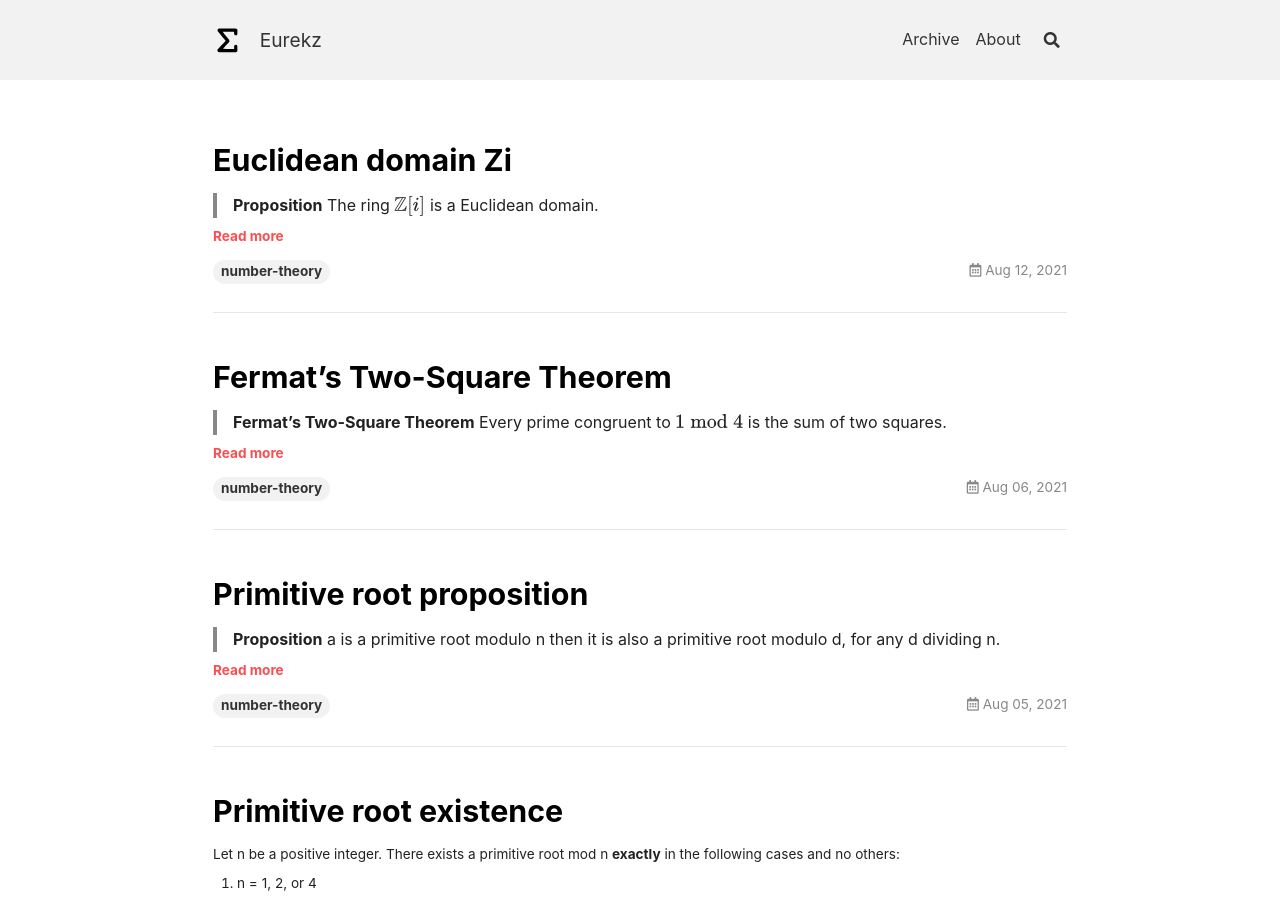
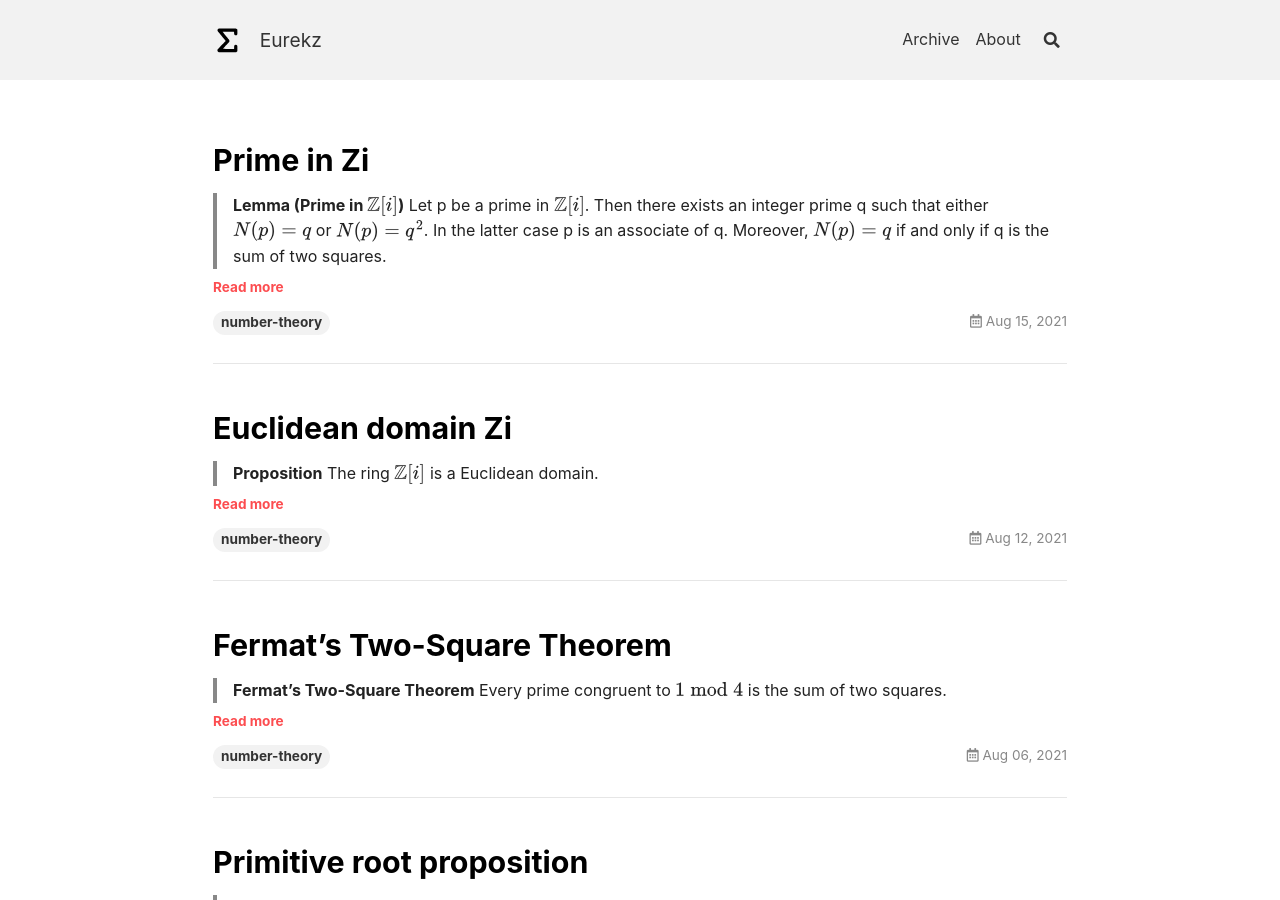
Before and after one commit to Yonderz/yonderz.github.io, a Jekyll site: the page built from index.html, in a window 1280 px wide and 900 px high. Built offline with Jekyll 4.4.1, drawn with Linux system fonts in a browser that asks for light colours; the list of posts is cut into pages by our own code; some of the changed text lies outside the part shown.

Commit message:
prime in zi

```diff
--- /dev/null
+++ b/_posts/2021-08-15-prime-in-zi.html
@@ -0,0 +1,60 @@
+---
+title: Prime in Zi
+mathjax: true
+tags: number-theory
+key: 2021-08-15-prime-in-zi
+---
+<blockquote class="statement">
+    <p><strong>Lemma (Prime in <span class="inline_math">\( {\mathbb Z [i] } \)</span>)</strong>
+        Let p be a prime in <span class="inline_math">\( {\mathbb Z [i] } \)</span>.<span class="intersentencespace"></span>
+        Then there exists an integer prime q such that either <span class="inline_math">\( N (p) = q \)</span> or <span
+            class="inline_math">\( N (p) = q^2 \)</span>.<span class="intersentencespace"></span> In the latter case p is an
+        associate of q.<span class="intersentencespace"></span> Moreover, <span class="inline_math">\( N (p) = q \)</span>
+        if and only if
+        q is the sum of two squares.<span class="intersentencespace"></span></p>
+</blockquote>
+<!--more-->
+<p><em>Proof. </em><span class="inline_math">\( N(p) \in \mathbb{Z}^* \implies p \overline {p} = N(p)=q_1q_2\cdots q_m \)</span>
+    where <span class="inline_math">\( q_i \)</span> are integer primes.</p>
+<p>Note <span class="inline_math">\( q_i \in {\mathbb Z [i] } \implies \exists q_s : p \mid q_s \implies \exists t
+        \in {\mathbb Z [i] } : pt=q_s \implies N(p) N(t)= N(q_s) \)</span></p>
+<p>
+    <span class="inline_math">\( \implies N(p) \mid q_s^2 \implies N(p)= q_s \, \lor \, q_s^2 \)</span>
+</p>
+<ul>
+    <li>
+        <p id="associate" data-tralics-id="uid2" data-number=""><strong>Claim 1</strong>
+
+            If <span class="inline_math">\( N (p) = q^2 \)</span>, then p is an associate of q.<span
+                class="intersentencespace"></span></p>
+
+        <p><span class="inline_math">\( N(p) N(t)= N(q)=q^2 \implies N(t)=1 \implies t \)</span> is a unit</p>
+        <p><span class="inline_math">\( \implies pu=q \implies \)</span> <span class="inline_math">\( p \)</span> is
+            an associate of <span class="inline_math">\( q \)</span></p>
+    </li>
+    <li>
+        <p id="uid4" data-tralics-id="uid4" data-number=""><strong>Claim 2</strong> <span class="inline_math">\( N
+                (p) = q \)</span> if and only if q is the sum of two squares.<span class="intersentencespace"></span>
+        </p>
+
+
+        <ul><label><span class="inline_math">\( \Rightarrow \)</span>:</label>
+            <li><span class="inline_math">\( N (p) = N(a+bi)=a^2+b^2=p \)</span>
+            </li><label><span class="inline_math">\( \Leftarrow \)</span>:</label>
+            <li>Assume <span class="inline_math">\( p \)</span> is a prime in <span class="inline_math">\( {\mathbb
+                    Z [i] } \)</span> and <span class="inline_math">\( N (p) = q^2 \)</span>.<span
+                    class="intersentencespace"></span> Based on <a href="#associate" class="hyperref">Claim 1</a>,
+                <span class="inline_math">\( q \)</span> is an associate of <span class="inline_math">\( p
+                    \)</span>.<span class="intersentencespace"></span> Thus, <span class="inline_math">\( q
+                    \)</span> is a prime in <span class="inline_math">\( {\mathbb Z [i] } \)</span>.
+                <p>Note <span class="inline_math">\( \exists a,b \in \mathbb Z : a^2+b^2=p \implies \exists r=a+bi
+                        \in {\mathbb Z [i] } : r\overline {r}=p \)</span><span class="break"></span>
+                    <span class="inline_math">\( \implies q \)</span> is not a prime in <span class="inline_math">\(
+                        {\mathbb Z [i] } \)</span>.<span class="intersentencespace"></span> Contradiction, <span
+                        class="inline_math">\( N(p) \)</span> must be <span class="inline_math">\( q \)</span>
+                </p>
+            </li>
+        </ul>
+    </li>
+</ul>
+{% include qed.html %}
```
Also changed, not shown: _posts/2021-07-26-gauss-lemma.html (+11 -7 lines).
